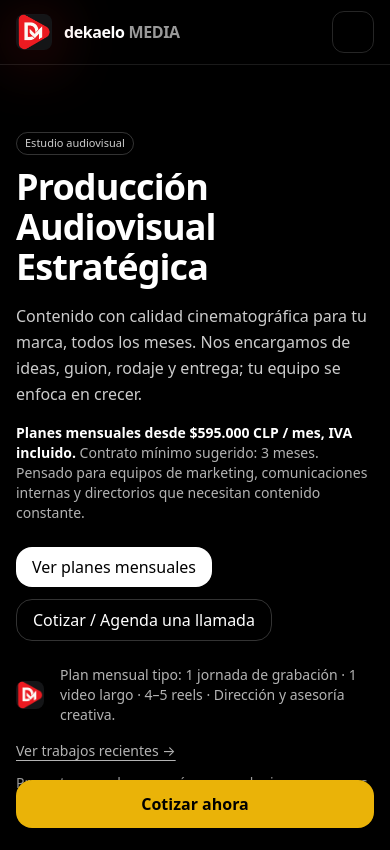
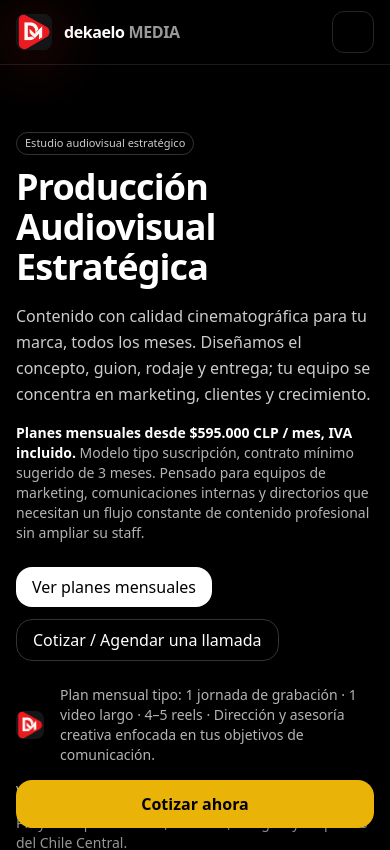
Before and after one commit to TronxGroup/Dekaelo-Media, a Next.js app: page / in a window 390 px wide. Shown: the top 850 px of the page. Built offline with nearby package versions, Linux system fonts and the light colour scheme; grey boxes are pictures that could not be loaded.

Commit message:
Update page.tsx

```diff
--- a/app/page.tsx
+++ b/app/page.tsx
@@ -11,11 +11,12 @@ export default function Page() {
       <div className="container pt-16 md:pt-24 pb-12 md:pb-16">
         <div className="grid lg:grid-cols-2 gap-10 items-center">
           <div>
-            <span className="badge">Estudio audiovisual</span>
+            <span className="badge">Estudio audiovisual estratégico</span>
             <h1 className="h1 mt-3">Producción Audiovisual Estratégica</h1>
             <p className="p mt-4">
               Contenido con calidad cinematográfica para tu marca, todos los meses.
-              Nos encargamos de ideas, guion, rodaje y entrega; tu equipo se enfoca en crecer.
+              Diseñamos el concepto, guion, rodaje y entrega; tu equipo se concentra en
+              marketing, clientes y crecimiento.
             </p>
 
             {/* Franja de precio y modelo mensual */}
@@ -23,8 +24,9 @@ export default function Page() {
               <span className="font-semibold text-white">
                 Planes mensuales desde $595.000 CLP / mes, IVA incluido.
               </span>{' '}
-              Contrato mínimo sugerido: 3 meses. Pensado para equipos de marketing, comunicaciones
-              internas y directorios que necesitan contenido constante.
+              Modelo tipo suscripción, contrato mínimo sugerido de 3 meses. Pensado para equipos de
+              marketing, comunicaciones internas y directorios que necesitan un flujo constante de
+              contenido profesional sin ampliar su staff.
             </p>
 
             <div className="mt-6 flex flex-wrap gap-3">
@@ -32,7 +34,7 @@ export default function Page() {
                 Ver planes mensuales
               </Link>
               <Link href="/contacto#form" className="btn-outline">
-                Cotizar / Agenda una llamada
+                Cotizar / Agendar una llamada
               </Link>
             </div>
 
@@ -47,7 +49,7 @@ export default function Page() {
               />
               <p>
                 Plan mensual tipo: 1 jornada de grabación · 1 video largo · 4–5 reels · Dirección y
-                asesoría creativa.
+                asesoría creativa enfocada en tus objetivos de comunicación.
               </p>
             </div>
 
@@ -95,15 +97,16 @@ export default function Page() {
             <h2 className="h2">Plan Audiovisual Mensual</h2>
             <p className="text-white/70 mt-2">
               Consistencia, calidad y estrategia: un partner creativo que produce y mide resultados
-              para tu equipo. Ideal para marcas que necesitan contenido constante sin armar un
-              departamento interno.
+              para tu equipo. Ideal para marcas que necesitan contenido constante sin montar un
+              departamento in-house ni coordinar una productora distinta cada vez.
             </p>
 
             <p className="mt-3 text-sm text-white/70">
               <span className="font-semibold text-white">
                 Plan Estándar recomendado: $952.000 CLP / mes, IVA incluido.
               </span>{' '}
-              Incluye jornada completa de grabación y piezas suficientes para el mes.
+              Incluye una jornada completa de grabación y piezas suficientes para mantener tus
+              canales activos durante el mes.
             </p>
 
             <ul className="mt-4 space-y-2 text-white/80">
@@ -133,9 +136,9 @@ export default function Page() {
           <div className="max-w-2xl mx-auto text-center">
             <h2 className="h2">Planes audiovisuales mensuales</h2>
             <p className="text-white/70 mt-2">
-              Valores IVA incluido. Contrato mínimo sugerido: 3 meses. Pensados para equipos de
+              Valores IVA incluido. Contrato mínimo sugerido: 3 meses. Diseñados para equipos de
               marketing, comunicaciones internas, bancos, cámaras y empresas que necesitan contenido
-              constante y profesional.
+              constante, profesional y alineado con sus objetivos de negocio.
             </p>
           </div>
 
@@ -145,7 +148,7 @@ export default function Page() {
               <div>
                 <h3 className="font-semibold text-lg">Básico</h3>
                 <p className="text-white/60 text-sm mt-1">
-                  Para marcas que inician presencia mensual.
+                  Para marcas que dan sus primeros pasos en contenido mensual en video.
                 </p>
                 <p className="mt-4 text-2xl font-bold">
                   $595.000
@@ -178,7 +181,7 @@ export default function Page() {
                 </p>
                 <h3 className="font-semibold text-lg">Estándar</h3>
                 <p className="text-white/60 text-sm mt-1">
-                  Para equipos con calendario activo de marketing.
+                  Para equipos con calendario de marketing activo y múltiples canales.
                 </p>
                 <p className="mt-4 text-2xl font-bold">
                   $952.000
@@ -208,7 +211,7 @@ export default function Page() {
               <div>
                 <h3 className="font-semibold text-lg">Premium</h3>
                 <p className="text-white/60 text-sm mt-1">
-                  Para campañas y mayor cobertura de marca.
+                  Para campañas, lanzamientos y mayor cobertura de marca durante el mes.
                 </p>
                 <p className="mt-4 text-2xl font-bold">
                   $1.450.000
@@ -249,22 +252,22 @@ export default function Page() {
               <h3 className="font-semibold text-lg">Innova Talks — Banco BICE</h3>
               <p className="text-white/70 mt-2">
                 Podcast corporativo en video con entrevistas a colaboradores clave.
-                Un formato estratégico para posicionar la cultura y generar networking de alto nivel.
+                Un formato estratégico para posicionar la cultura, visibilizar iniciativas y generar
+                networking de alto nivel.
               </p>
             </div>
             <div className="card p-6">
               <h3 className="font-semibold text-lg">Creando Líderes para Asia — APCC</h3>
               <p className="text-white/70 mt-2">
-                Más de 20 episodios con referentes empresariales.
-                Contenido diseñado para YouTube, LinkedIn y newsletters, además de clips cortos para
-                redes.
+                Más de 20 episodios con referentes empresariales. Contenido diseñado para YouTube,
+                LinkedIn y newsletters, además de clips cortos reutilizables para redes y eventos.
               </p>
             </div>
             <div className="card p-6">
               <h3 className="font-semibold text-lg">Documental 80 Años — Trewhela’s School</h3>
               <p className="text-white/70 mt-2">
                 Pieza institucional que recorre origen, presente y futuro del colegio.
-                Versión principal y cortes breves para marketing digital y RRSS.
+                Versión principal y cortes breves para marketing digital, admisión y redes sociales.
               </p>
             </div>
           </div>
@@ -314,6 +317,7 @@ export default function Page() {
           <p className="text-center text-white/70 max-w-3xl mx-auto mt-3">
             Síntesis del estudio Google/Kantar “Future of Video” (EE. UU., 2025). El consumo cambió:
             el video ahora informa, educa e impulsa la compra a lo largo de todo el viaje del cliente.
+            Las marcas que piensan “video-first” construyen más confianza y deciden más rápido.
           </p>
 
           <div className="grid md:grid-cols-3 gap-6 mt-10">
@@ -341,7 +345,7 @@ export default function Page() {
             ))}
           </div>
 
-          <div className="grid md:grid-cols-3 gap-6 mt-6">
+          <div className="grid md-grid-cols-3 md:grid-cols-3 gap-6 mt-6">
             {[
               {
                 n: '83% Gen Z',
@@ -370,8 +374,8 @@ export default function Page() {
             <p className="text-white/80">
               <strong>Dividendo de confianza:</strong> la influencia de YouTube acorta el ciclo de
               compra del comprador online de video en EE. UU. en <strong>~6 días</strong>. Para las
-              marcas, pensar “video-first” y colaborar con creadores significa decisiones más rápidas y
-              seguras.
+              marcas, adoptar una estrategia “video-first” y colaborar con estudios especializados
+              significa decisiones más rápidas, más seguras y mejor uso del presupuesto.
             </p>
           </div>
 
@@ -394,7 +398,7 @@ export default function Page() {
           <h2 className="h2 mb-3">¿Listo para empezar?</h2>
           <p className="text-white/70 mb-6">
             Cuéntanos tu proyecto y coordinamos una llamada. En menos de 24 horas tendrás una
-            propuesta clara con plan mensual y próximos pasos.
+            propuesta clara con plan mensual, cronograma y próximos pasos para tu contenido en video.
           </p>
           <Link href="/contacto#form" className="btn">
             Cotizar / Agendar llamada →
```
